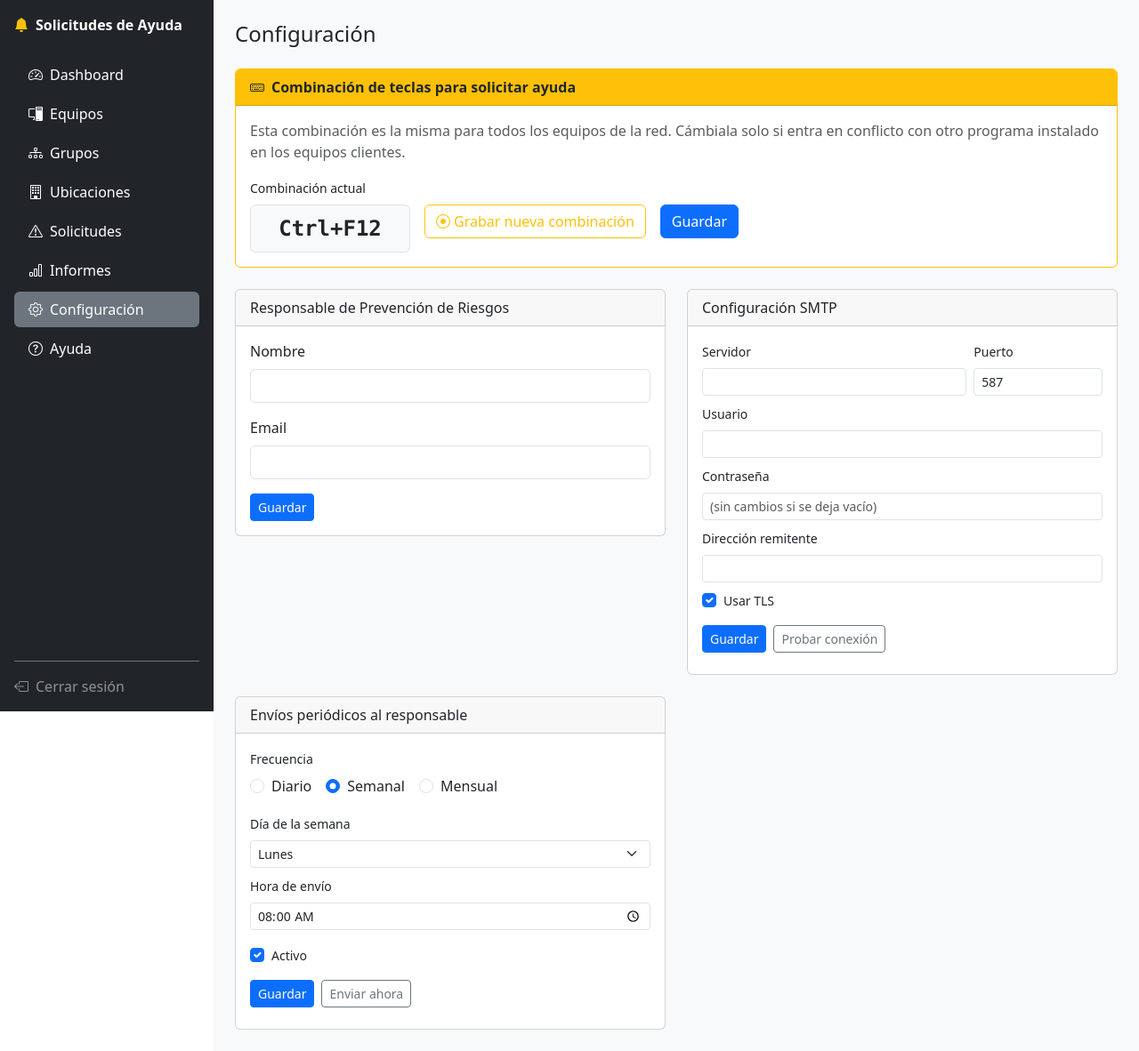
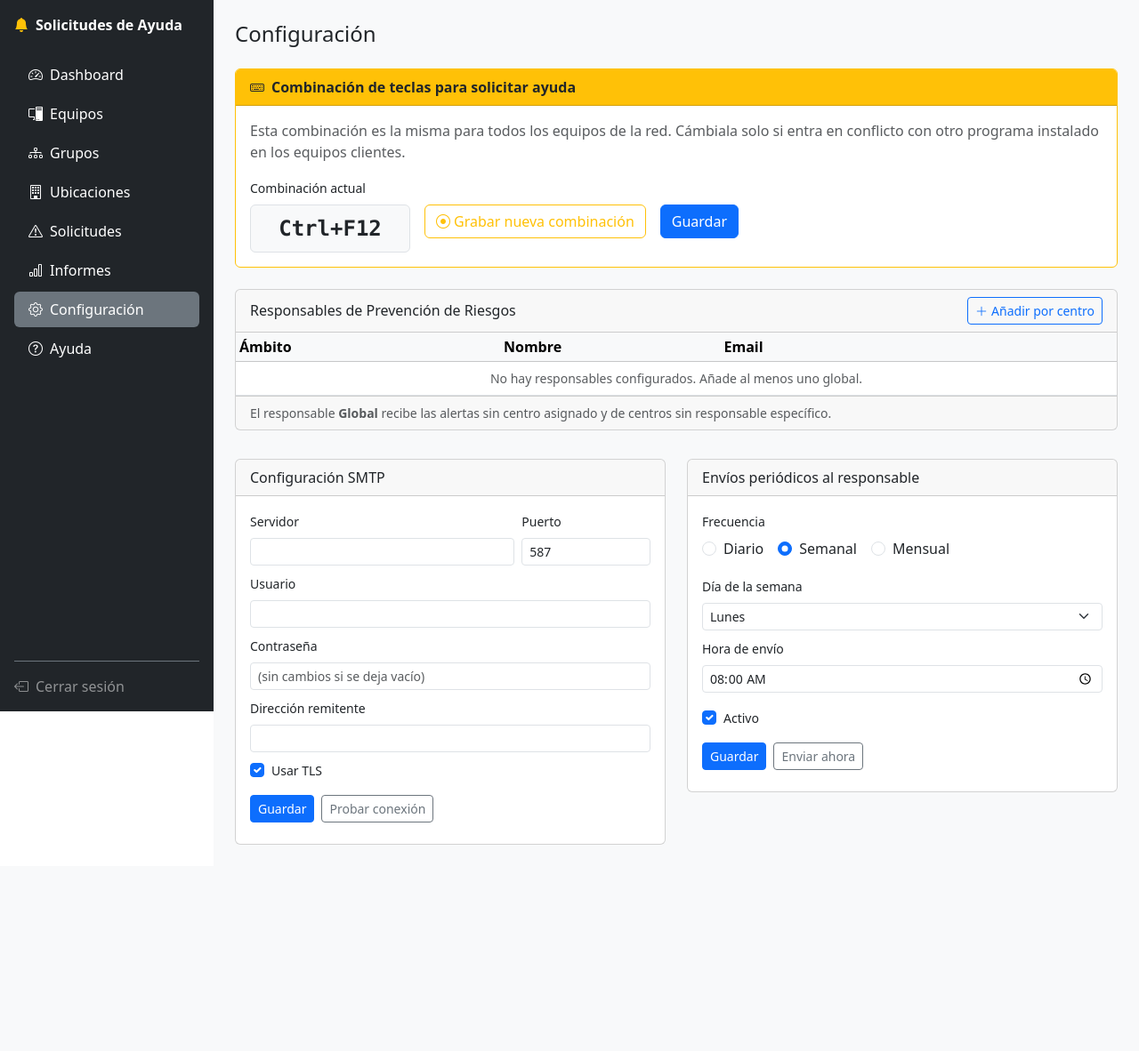
Before and after one commit to Directsur/help-request-server, a FastAPI app: page /settings in a window 1280 px wide. Shown: the whole page at 89% size. After the commit the page ends 950 px from the top, so only its background shows below. Run offline with FastAPI, Linux system fonts and the light colour scheme; the visitor is signed in with stand-in values (Sample User, id 1); parts of the project's set-up code (start-up, migrations or seed data) failed here and were passed over.

Commit message:
feat: responsable de prevención por centro con fallback global
- BD: añade center_id (nullable FK→centers) a risk_officer. Migración
  automática en init_db() mediante ALTER TABLE si la columna no existe.
  El responsable global (center_id=NULL) actúa de fallback.
- API: nuevos endpoints POST /api/risk-officer (añadir por centro),
  PUT /api/risk-officer/{id} (editar), DELETE /api/risk-officer/{id}
  (eliminar, protege el global). PUT /api/risk-officer mantiene
  compatibilidad para el responsable global.
- Email: cada responsable recibe solo alertas de su centro. El global
  recibe las alertas sin centro y las de centros sin responsable asignado.
  Si dos responsables comparten email solo se envía un correo.
- UI: tabla editable de responsables con modal para añadir por centro.

Co-Authored-By: Claude Sonnet 4.6 <noreply@anthropic.com>

```diff
--- a/database.py
+++ b/database.py
@@ -1,7 +1,7 @@
 # Copyright (C) 2025-2026 Direct Sevilla Global Services SL
 # SPDX-License-Identifier: AGPL-3.0-or-later
 from sqlalchemy import (Boolean, Column, DateTime, ForeignKey, Integer,
-                        String, Text, Time, create_engine)
+                        String, Text, Time, create_engine, text)
 from sqlalchemy.orm import DeclarativeBase, Session, relationship
 from config import DB_HOST, DB_PORT, DB_NAME, DB_USER, DB_PASSWORD
 
@@ -95,9 +95,11 @@ class AdminUser(Base):
 
 class RiskOfficer(Base):
     __tablename__ = "risk_officer"
-    id    = Column(Integer, primary_key=True, autoincrement=True)
-    name  = Column(String(256))
-    email = Column(String(256))
+    id        = Column(Integer, primary_key=True, autoincrement=True)
+    name      = Column(String(256))
+    email     = Column(String(256))
+    center_id = Column(Integer, ForeignKey("centers.id"), nullable=True)
+    center    = relationship("Center")
 
 
 class SmtpConfig(Base):
@@ -138,3 +140,23 @@ def get_db():
 
 def init_db():
     Base.metadata.create_all(engine)
+    _migrate(engine)
+
+
+def _migrate(eng):
+    """Migraciones incrementales que create_all no aplica en tablas existentes."""
+    with eng.connect() as conn:
+        # v2: responsable de prevención por centro
+        result = conn.execute(text(
+            "SELECT COUNT(*) FROM information_schema.columns "
+            "WHERE table_schema = DATABASE() "
+            "AND table_name = 'risk_officer' AND column_name = 'center_id'"
+        ))
+        if result.scalar() == 0:
+            conn.execute(text(
+                "ALTER TABLE risk_officer "
+                "ADD COLUMN center_id INT NULL, "
+                "ADD CONSTRAINT fk_officer_center "
+                "FOREIGN KEY (center_id) REFERENCES centers(id) ON DELETE CASCADE"
+            ))
+            conn.commit()
--- a/web/templates/settings.html
+++ b/web/templates/settings.html
@@ -42,20 +42,93 @@
     </div>
   </div>
 
-  <div class="col-md-6">
+  <div class="col-12">
     <div class="card">
-      <div class="card-header">Responsable de Prevención de Riesgos</div>
-      <div class="card-body">
-        <div class="mb-3">
-          <label class="form-label">Nombre</label>
-          <input type="text" id="officerName" class="form-control" value="{{ officer.name if officer else '' }}">
+      <div class="card-header d-flex justify-content-between align-items-center">
+        <span>Responsables de Prevención de Riesgos</span>
+        <button class="btn btn-sm btn-outline-primary" onclick="addOfficerRow()">
+          <i class="bi bi-plus-lg me-1"></i>Añadir por centro
+        </button>
+      </div>
+      <div class="card-body p-0">
+        <table class="table table-sm mb-0" id="officersTable">
+          <thead class="table-light">
+            <tr>
+              <th style="width:30%">Ámbito</th>
+              <th style="width:25%">Nombre</th>
+              <th style="width:30%">Email</th>
+              <th style="width:15%"></th>
+            </tr>
+          </thead>
+          <tbody>
+            {% for o in officers %}
+            <tr data-id="{{ o.id }}" data-center-id="{{ o.center_id or '' }}">
+              <td>
+                {% if o.center_id %}
+                  <span class="badge bg-secondary">{{ o.center.name }}</span>
+                {% else %}
+                  <span class="badge bg-primary">Global (fallback)</span>
+                {% endif %}
+              </td>
+              <td><input type="text" class="form-control form-control-sm off-name" value="{{ o.name or '' }}"></td>
+              <td><input type="email" class="form-control form-control-sm off-email" value="{{ o.email or '' }}"></td>
+              <td class="text-end">
+                <button class="btn btn-sm btn-outline-success me-1" onclick="saveOfficerRow(this)" title="Guardar">
+                  <i class="bi bi-floppy"></i>
+                </button>
+                {% if o.center_id %}
+                <button class="btn btn-sm btn-outline-danger" onclick="deleteOfficerRow(this, {{ o.id }})" title="Eliminar">
+                  <i class="bi bi-trash"></i>
+                </button>
+                {% endif %}
+              </td>
+            </tr>
+            {% else %}
+            <tr id="emptyRow">
+              <td colspan="4" class="text-center text-muted py-2 small">
+                No hay responsables configurados. Añade al menos uno global.
+              </td>
+            </tr>
+            {% endfor %}
+          </tbody>
+        </table>
+      </div>
+      <div class="card-footer small text-muted">
+        El responsable <strong>Global</strong> recibe las alertas sin centro asignado y de centros sin responsable específico.
+      </div>
+    </div>
+    <div id="officerMsg" class="mt-2 small"></div>
+  </div>
+
+  <!-- Modal añadir responsable por centro -->
+  <div class="modal fade" id="addOfficerModal" tabindex="-1">
+    <div class="modal-dialog modal-sm">
+      <div class="modal-content">
+        <div class="modal-header py-2">
+          <h6 class="modal-title">Nuevo responsable por centro</h6>
+          <button type="button" class="btn-close" data-bs-dismiss="modal"></button>
         </div>
-        <div class="mb-3">
-          <label class="form-label">Email</label>
-          <input type="email" id="officerEmail" class="form-control" value="{{ officer.email if officer else '' }}">
+        <div class="modal-body">
+          <div class="mb-2">
+            <label class="form-label small">Centro</label>
+            <select id="newOfficerCenter" class="form-select form-select-sm">
+              {% for c in centers %}
+              <option value="{{ c.id }}">{{ c.name }}</option>
+              {% endfor %}
+            </select>
+          </div>
+          <div class="mb-2">
+            <label class="form-label small">Nombre</label>
+            <input type="text" id="newOfficerName" class="form-control form-control-sm">
+          </div>
+          <div class="mb-2">
+            <label class="form-label small">Email</label>
+            <input type="email" id="newOfficerEmail" class="form-control form-control-sm">
+          </div>
         </div>
-        <button class="btn btn-primary btn-sm" onclick="saveOfficer()">Guardar</button>
-        <span id="officerMsg" class="ms-2 small text-success"></span>
+        <div class="modal-footer py-2">
+          <button class="btn btn-sm btn-primary" onclick="confirmAddOfficer()">Añadir</button>
+        </div>
       </div>
     </div>
   </div>
@@ -212,14 +285,63 @@ function updateFreqUI() {
 }
 updateFreqUI();
 
-async function saveOfficer() {
+const _addOfficerModal = new bootstrap.Modal(document.getElementById('addOfficerModal'));
+
+function addOfficerRow() {
+  document.getElementById('newOfficerName').value = '';
+  document.getElementById('newOfficerEmail').value = '';
+  _addOfficerModal.show();
+}
+
+async function confirmAddOfficer() {
+  const centerId = parseInt(document.getElementById('newOfficerCenter').value);
+  const name     = document.getElementById('newOfficerName').value.trim();
+  const email    = document.getElementById('newOfficerEmail').value.trim();
+  const msg      = document.getElementById('officerMsg');
   const r = await fetch('/api/risk-officer', {
-    method: 'PUT', headers: {'Content-Type':'application/json'},
-    body: JSON.stringify({name: document.getElementById('officerName').value, email: document.getElementById('officerEmail').value})
+    method: 'POST', headers: {'Content-Type': 'application/json'},
+    body: JSON.stringify({name, email, center_id: centerId}),
   });
+  if (!r.ok) {
+    const d = await r.json();
+    msg.textContent = 'Error: ' + (d.error || 'desconocido');
+    msg.className = 'mt-2 small text-danger';
+    return;
+  }
+  _addOfficerModal.hide();
+  location.reload();
+}
+
+async function saveOfficerRow(btn) {
+  const row     = btn.closest('tr');
+  const id      = row.dataset.id;
+  const centerId = row.dataset.centerId ? parseInt(row.dataset.centerId) : null;
+  const name    = row.querySelector('.off-name').value.trim();
+  const email   = row.querySelector('.off-email').value.trim();
+  const msg     = document.getElementById('officerMsg');
+  const url     = id ? `/api/risk-officer/${id}` : '/api/risk-officer';
+  const method  = id ? 'PUT' : 'PUT';
+  const r = await fetch(url, {
+    method, headers: {'Content-Type': 'application/json'},
+    body: JSON.stringify({name, email, center_id: centerId}),
+  });
+  msg.textContent = r.ok ? 'Guardado ✓' : 'Error al guardar';
+  msg.className = r.ok ? 'mt-2 small text-success' : 'mt-2 small text-danger';
+}
+
+async function deleteOfficerRow(btn, id) {
+  if (!confirm('¿Eliminar este responsable?')) return;
+  const r = await fetch(`/api/risk-officer/${id}`, {method: 'DELETE'});
   const msg = document.getElementById('officerMsg');
-  msg.textContent = r.ok ? 'Guardado ✓' : 'Error al guardar';
-  msg.className = r.ok ? 'ms-2 small text-success' : 'ms-2 small text-danger';
+  if (r.ok) {
+    btn.closest('tr').remove();
+    msg.textContent = 'Eliminado ✓';
+    msg.className = 'mt-2 small text-success';
+  } else {
+    const d = await r.json();
+    msg.textContent = 'Error: ' + (d.error || 'desconocido');
+    msg.className = 'mt-2 small text-danger';
+  }
 }
 
 async function saveSMTP() {
```
Also changed, not shown: api/settings.py (+75 -16 lines), services/email_service.py (+36 -7 lines).
